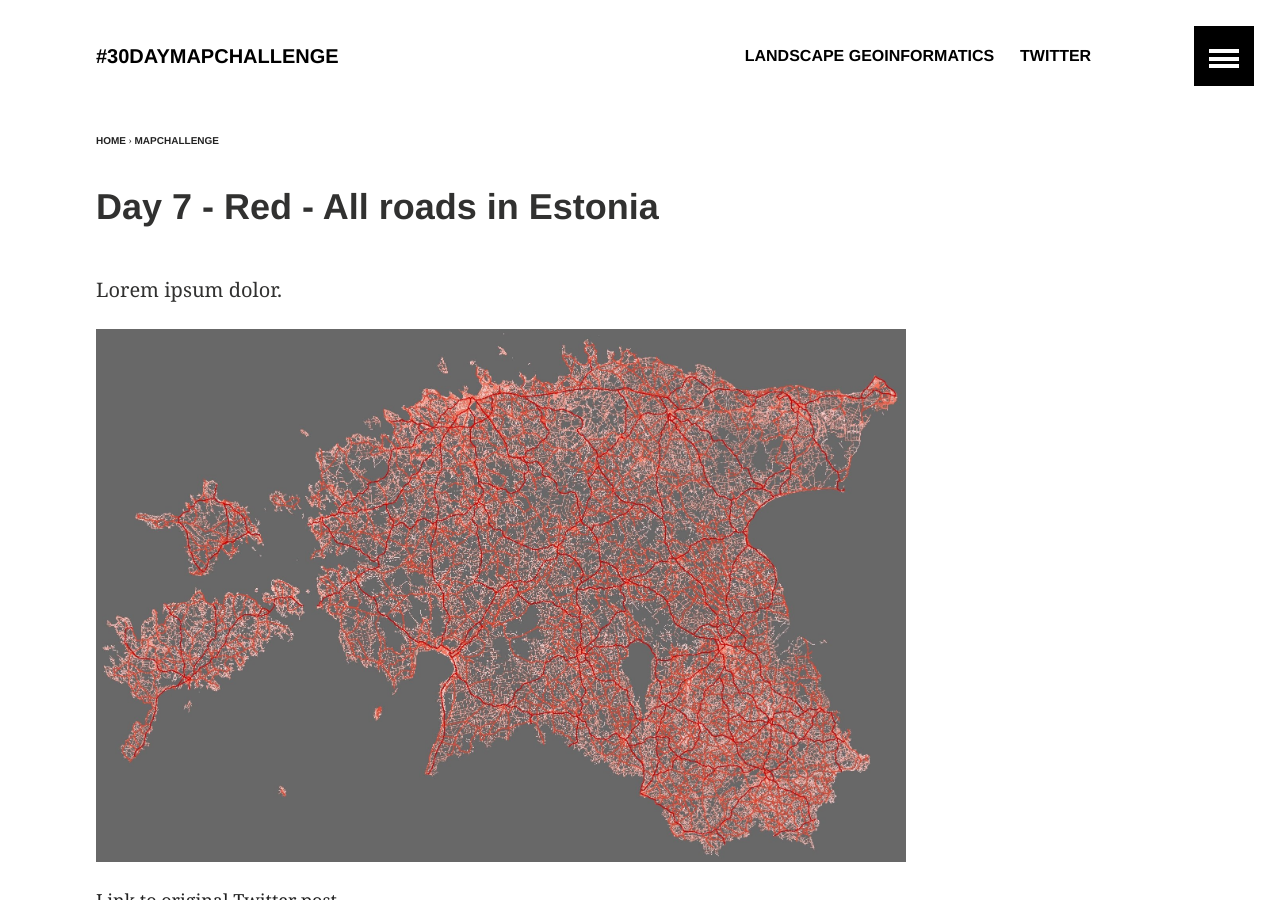
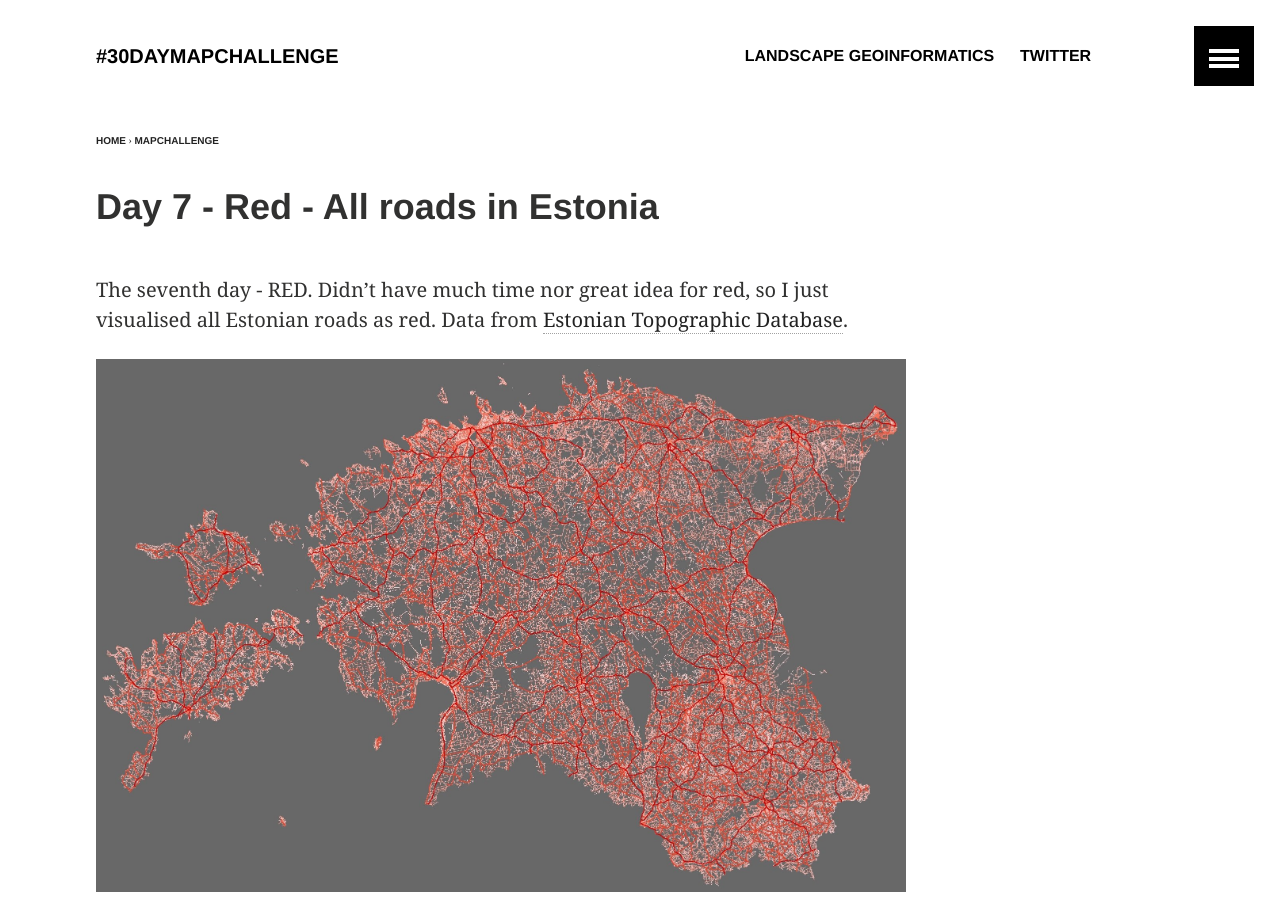
Before and after one commit to kevelyn1/30DayMapChallenge2019, a Jekyll site: the page built from _posts/mapchallenge/2019-11-7-day-7.md, in a window 1280 px wide and 900 px high. Built offline with Jekyll 4.4.1, drawn with Linux system fonts in a browser that asks for light colours.

Commit message:
Update 2019-11-7-day-7.md

```diff
--- a/_posts/mapchallenge/2019-11-7-day-7.md
+++ b/_posts/mapchallenge/2019-11-7-day-7.md
@@ -7,8 +7,8 @@ image:
   teaser: roads.jpg
 ---
 
-Lorem ipsum dolor.
+The seventh day - RED. Didn't have much time nor great idea for red, so I just visualised all Estonian roads as red. Data from [Estonian Topographic Database](https://geoportaal.maaamet.ee/est/Ruumiandmed/Eesti-topograafia-andmekogu-p79.html).
 
 ![image of day 7 post](../../images/roads.jpg)
 
-[Link to original Twitter post](https://twitter.com/evelynuuemaa/status/7)
+[Link to original Twitter post](https://twitter.com/evelynuuemaa/status/1192334967281463296)
```
